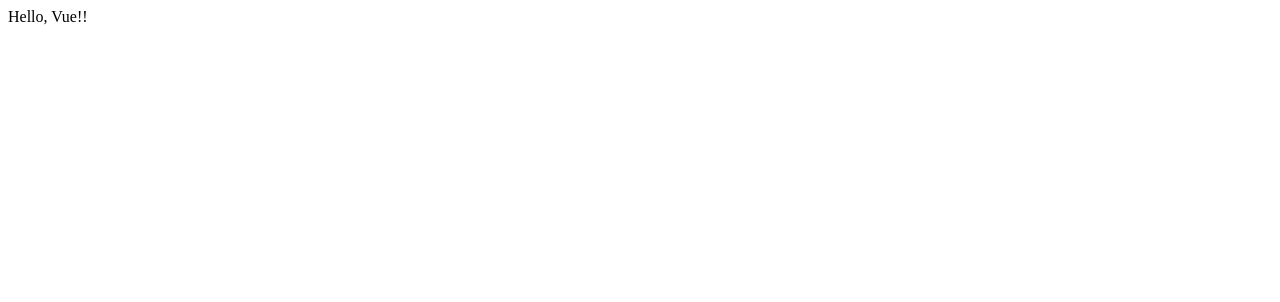
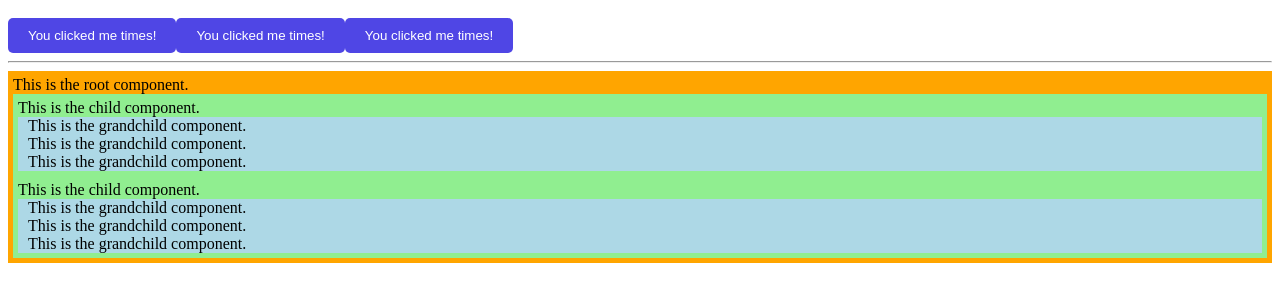
Before and after one commit to visiort/learn-vue-3-with-bingyang, a Vue app: page / in a window 1280 px wide. Shown: the top 302 px of the page. Built offline with nearby package versions, Linux system fonts and the light colour scheme.

Commit message:
Components-Intro

```diff
--- a/src/App.vue
+++ b/src/App.vue
@@ -1,13 +1,22 @@
 <template>
-  <div>
-    Hello, Vue!!
+  <ButtonCounter></ButtonCounter>
+  <ButtonCounter></ButtonCounter>
+
+  <button-counter></button-counter>
+
+  <hr />
+
+  <div style="background-color: orange; padding: 5px;">
+    This is the root component.
+    <ComponentA></ComponentA>
+    <ComponentA></ComponentA>
   </div>
 </template>
 
 <script setup>
-
+  import ButtonCounter from './ButtonCounter.vue'
+  import ComponentA from '@/ComponentA.vue'
 </script>
 
-<style lang="scss" scoped>
-
+<style scoped>
 </style>
--- /dev/null
+++ b/src/ButtonCounter.vue
@@ -0,0 +1,27 @@
+<template>
+    <button @click="count++">You clicked me {{ count }} times!</button>
+</template>
+
+<script>
+    import {ref} from 'vue'
+
+    let count = ref(0)
+</script>
+
+<style scoped>
+    button {
+        background-color: #4f46e5;
+        color: white;
+        border: none;
+        padding: 10px 20px;
+        border-radius: 5px;
+        cursor: pointer;
+        margin-top: 10px;
+        transition: all 0.2s;
+    }
+
+    button:hover {
+        background-color: #4f46e5;
+        box-shadow: 0 4px 8px rgba(0, 0, 0, 0, 0.2);
+    }
+</style>
--- /dev/null
+++ b/src/ComponentA.vue
@@ -0,0 +1,14 @@
+<template>
+  <div style="background-color: lightgreen; padding: 5px">
+    This is the child component.
+    <ComponentB></ComponentB>
+    <ComponentB></ComponentB>
+    <ComponentB></ComponentB>
+  </div>
+</template>
+
+<script setup>
+import ComponentB from './ComponentB.vue'
+</script>
+
+<style scoped></style>
--- /dev/null
+++ b/src/ComponentB.vue
@@ -0,0 +1,11 @@
+<template>
+  <div style="background-color: lightblue; padding-left: 10px">
+    This is the grandchild component.
+  </div>
+</template>
+
+<script setup>
+</script>
+
+<style scoped>
+</style>
```
